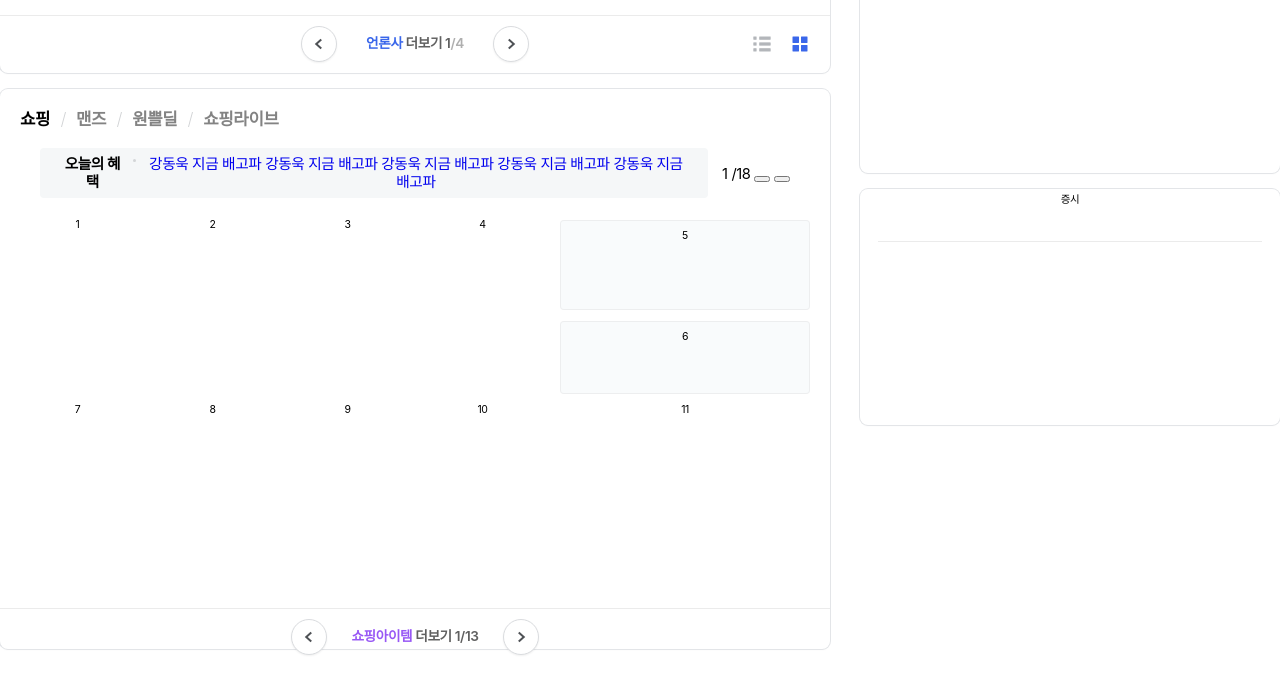
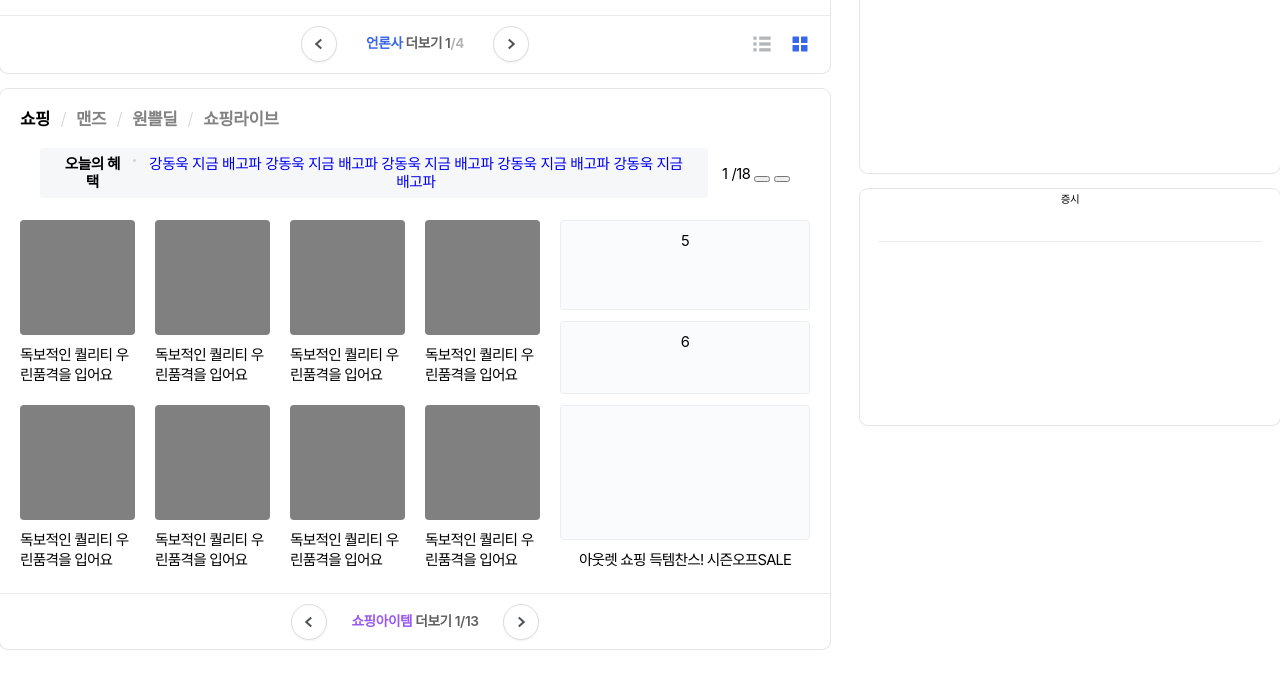
Before and after one commit to dongwook98/html-css-naver, a plain HTML site: page index.html in a window 1280 px wide. Shown: the part 761-1455 px from the top of the page. Drawn offline with Linux system fonts and the light colour scheme.

Commit message:
쇼핑몰 부분 그리드 작업

```diff
--- a/index.html
+++ b/index.html
@@ -68,9 +68,11 @@
         --color_dic: #031f5f;
         --color_dic_rgb: 3, 31, 95;
       }
+
       * {
         box-sizing: border-box; /* border까지 포함해서 width */
       }
+
       html,
       body {
         margin: 0;
@@ -81,23 +83,28 @@
           '맑은 고딕', helvetica, 'Apple SD Gothic Neo', sans-serif;
         letter-spacing: -0.4px;
       }
+
       form,
       ul {
         margin: 0;
         padding: 0;
       }
+
       #wrap {
         text-align: center;
       }
+
       #wrap-center {
         display: inline-block;
         width: 1280px;
       }
+
       #header {
         text-align: left;
         position: relative;
         height: 64px;
       }
+
       #header-hambuger,
       #header-pay,
       #header-talk,
@@ -110,6 +117,7 @@
         border: none;
         cursor: pointer;
       }
+
       #header-hambuger > div,
       #header-pay > div,
       #header-talk > div,
@@ -122,6 +130,7 @@
         position: relative;
         z-index: 1;
       }
+
       #header-hambuger:hover::before,
       #header-pay:hover::before,
       #header-talk:hover::before,
@@ -136,37 +145,47 @@
         border-radius: 50%;
         background-color: var(--color_option_bg);
       }
+
       #header-hambuger {
         left: -10px;
       }
+
       #header-hambuger > div {
         background-position: -82px -329px;
       }
+
       #header-pay {
         left: 43px;
         padding: 7px;
       }
+
       #header-pay > div {
         background-position: -295px -177px;
         width: 32px;
         height: 32px;
       }
+
       #header-talk {
         right: 40px;
         width: 46px;
       }
+
       #header-talk > div {
         background-position: -190px -329px;
       }
+
       #header-notify {
         right: -10px;
       }
+
       #header-notify > div {
         background-position: -136px -329px;
       }
+
       #main {
         height: 2000px;
       }
+
       .blind {
         position: absolute;
         clip: rect(0 0 0 0);
@@ -210,9 +229,11 @@
             border-radius: 33px;
             text-align: left;
           }
+
           #search > form:hover {
             box-shadow: 0 2px 4px 0 rgba(0, 0, 0, 0.12);
           }
+
           #search-svg {
             position: relative;
             display: inline-flex;
@@ -223,14 +244,17 @@
             padding-left: 10px;
             margin-right: 12px;
           }
+
           #search-svg svg {
             width: 24px;
             height: 24px;
             fill: #03c75a;
           }
+
           #search-svg::after {
             display: none;
           }
+
           #search > form:focus-within #search-svg::after {
             /* focus-within을 써서 input에 focus가 가도 다른 요소를 제어 */
             content: '';
@@ -242,6 +266,7 @@
             right: 0;
             top: 20px;
           }
+
           #search-input {
             width: 480px;
             height: 100%; /* 부모 height가 60-2(border) */
@@ -252,18 +277,22 @@
             border: none;
             outline: none;
           }
+
           #search-input::placeholder {
             color: white;
           }
+
           #search-input:focus::placeholder {
             color: #e4e4e4;
           }
+
           #search-right {
             display: flex;
             flex: 1; /* 여백까지 채울려고 사용 */
             justify-content: flex-end;
             align-items: stretch;
           }
+
           #search-keyboard,
           #search-recent,
           #search-button {
@@ -271,6 +300,7 @@
             border: none;
             cursor: pointer;
           }
+
           #search-keyboard::before {
             content: '';
             display: block;
@@ -281,9 +311,11 @@
             width: 24px;
             height: 16px;
           }
+
           #search-keyboard:hover {
             filter: brightness(0.7);
           }
+
           #search-recent::before {
             content: '';
             display: block;
@@ -294,9 +326,11 @@
             width: 10px;
             height: 6px;
           }
+
           #search-button {
             padding: 17px 27px 16px 10px;
           }
+
           #search-button::before {
             content: '';
             display: block;
@@ -344,6 +378,7 @@
           #nav {
             margin-top: 12px;
           }
+
           #nav > ul {
             list-style-type: none;
             display: flex;
@@ -403,36 +438,46 @@
           #nav li:nth-of-type(1) {
             margin-left: 0;
           }
+
           #nav li:nth-of-type(1) a div::after {
             background-position: -250px -90px;
           }
+
           #nav li:nth-of-type(2) a div::after {
             background-position: -250px 0px;
           }
+
           #nav li:nth-of-type(3) a div::after {
             background-position: -201px -98px;
           }
+
           #nav li:nth-of-type(4) a div::after {
             background-position: -90px -209px;
           }
+
           #nav li:nth-of-type(5) a div::after {
             background-position: 0px -209px;
           }
+
           #nav li:nth-of-type(6) a div::after {
             background-position: -180px -209px;
           }
+
           #nav li:nth-of-type(7) a div::after {
             background-position: -45px -209px;
           }
+
           #nav li:nth-of-type(8) a div::after {
             width: 48px;
             height: 48px;
             background-position: -201px 0px;
             margin: 0;
           }
+
           #nav li:nth-of-type(9) a div::after {
             background-position: -225px -209px;
           }
+
           #nav li:nth-of-type(10) a div::after {
             background-position: -250px -135px;
           }
@@ -511,27 +556,34 @@
             margin-top: 51px;
             display: flex;
           }
+
           #main-left {
             width: 830px;
             margin-right: 30px;
           }
+
           #main-right {
             width: 420px;
           }
+
           #main-left-ad,
           #main-right-ad {
             background-color: grey;
           }
+
           aside[id$='ad'] {
             border-radius: 8px;
             margin-bottom: 16px;
           }
+
           #main-left-ad {
             height: 130px;
           }
+
           #main-right-ad {
             height: 240px;
           }
+
           section[id^='main'] {
             box-shadow: 0 0 0 1px #e3e5e8, 0 1px 2px 0 rgba(0, 0, 0, 0.04);
             border-radius: 8px;
@@ -545,11 +597,13 @@
             display: flex;
             flex-flow: column;
           }
+
           #main-login > div:first-of-type {
             line-height: 20px;
             font-weight: 500;
             letter-spacing: -0.4px;
           }
+
           #main-login-button {
             margin-top: 13px;
             padding: 17px 0;
@@ -561,6 +615,7 @@
             text-align: center;
             text-decoration: none;
           }
+
           #main-login-button i {
             vertical-align: -2px;
             background-image: url(./sp_main.png);
@@ -572,6 +627,7 @@
             display: inline-block;
             margin: 3px 8px 0 0;
           }
+
           #main-login > div:last-of-type {
             margin-top: 16px;
             font-size: 1.3rem;
@@ -584,14 +640,17 @@
             position: relative;
             top: -1px;
           }
+
           #main-login > div:last-of-type a {
             text-decoration: none;
             color: var(--color_caption2);
             letter-spacing: -0.4px;
           }
+
           #main-login > div:last-of-type a:hover {
             text-decoration: underline;
           }
+
           #main-login > div:last-of-type > a:nth-of-type(2)::before,
           #main-login > div:last-of-type > a:nth-of-type(2)::after {
             content: '';
@@ -608,28 +667,34 @@
             padding: 0 18px;
             height: 236px;
           }
+
           .main-weather-and-stock > div {
             border-top: 1px solid var(--color_border_in);
           }
+
           .main-weather-and-stock > header {
             padding: 6px 0;
             height: 52px;
           }
+
           #main-newstand {
             height: 426px;
             display: flex;
             flex-direction: column;
           }
+
           #main-newstand-top,
           #main-shopping-top {
             flex: 1;
             padding: 18px 20px;
           }
+
           .left-section .dot,
           .left-section .slash {
             color: rgba(8, 8, 8, 0.5);
             font-weight: 800;
           }
+
           .left-section .dot::before {
             content: '';
             display: inline-block;
@@ -641,10 +706,12 @@
             border-radius: 50%;
             vertical-align: top;
           }
+
           .left-section .slash {
             position: relative;
             padding-left: 26px;
           }
+
           .left-section .slash::before {
             content: '';
             display: inline-block;
@@ -658,15 +725,19 @@
             -webkit-transform: skewX(-15deg); /* vendor-prefix */
             transform: skewX(-15deg);
           }
+
           .left-section a {
             text-decoration: none;
           }
+
           .left-section a:hover {
             text-decoration: underline;
           }
+
           .left-section a:visited {
             color: inherit;
           }
+
           .left-section header {
             font-size: 1.6rem;
             color: rgba(8, 8, 8, 0.5);
@@ -675,10 +746,12 @@
             line-height: 23px;
             margin-bottom: 17px;
           }
+
           .left-section header .bold {
             font-weight: bold;
             color: black;
           }
+
           #main-newstand-gray {
             display: flex;
             justify-content: flex-start;
@@ -689,13 +762,16 @@
             font-size: 1.4rem;
             line-height: 26px;
           }
+
           #main-newstand-gray .left {
             flex: 1;
             display: flex;
           }
+
           #main-newstand-gray .left > a:first-of-type {
             width: 75.58px;
           }
+
           #main-newstand-gray .left > a:first-of-type::after {
             content: '';
             background-image: url('./sp_main.png');
@@ -708,14 +784,17 @@
             margin: 10px 0 0 5px;
             vertical-align: top;
           }
+
           #main-newstand-gray .right {
             display: flex;
           }
+
           #main-newstand-gray .right a:last-of-type {
             position: relative;
             padding-left: 25px;
             font-weight: bold;
           }
+
           #main-newstand-gray .right a:last-of-type::before {
             content: '';
             display: block;
@@ -727,11 +806,13 @@
             background-color: #d3d5d7;
             background-color: var(--color_dot_divider);
           }
+
           #main-newstand-animation {
             position: relative;
             padding-left: 25px;
             display: flex;
           }
+
           #main-newstand-animation::before {
             content: '';
             display: block;
@@ -743,9 +824,11 @@
             width: 1px;
             height: 12px;
           }
+
           #main-newstand-animation a:first-of-type {
             position: relative;
           }
+
           #main-newstand-animation a:first-of-type::after {
             content: '';
             display: inline-block;
@@ -757,6 +840,7 @@
             border-radius: 50%;
             vertical-align: top;
           }
+
           #main-newstand-animation a:last-of-type {
             text-overflow: ellipsis;
             width: 400px;
@@ -777,12 +861,14 @@
             grid-gap: 1px;
             background-color: var(--color_border_in);
           }
+
           #main-newstand-grid > div {
             background-color: white;
             display: flex;
             justify-content: center;
             align-items: center;
           }
+
           .left-section footer {
             padding: 10px 0 11px;
             font-size: 1.3rem;
@@ -797,6 +883,7 @@
             justify-content: center;
             position: relative;
           }
+
           .left-section footer .list,
           .left-section footer .grid {
             position: absolute;
@@ -805,10 +892,12 @@
             top: 0;
             background: transparent;
           }
+
           .left-section footer .list {
             right: 49px;
             padding: 18px 9px 18px 20px;
           }
+
           .left-section footer .list::before {
             content: '';
             display: inline-block;
@@ -819,13 +908,16 @@
             width: 20px;
             height: 20px;
           }
+
           .left-section footer .list:hover::before {
             background-position: -236px -356px;
           }
+
           .left-section footer .grid {
             right: 0;
             padding: 18px 20px 18px 9px;
           }
+
           .left-section footer .grid::before {
             content: '';
             display: inline-block;
@@ -850,6 +942,7 @@
             border-radius: 50%;
             cursor: pointer;
           }
+
           .left-section footer .prev::before,
           .left-section footer .next::before {
             content: '';
@@ -862,35 +955,44 @@
             height: 12px;
             margin: 0 auto;
           }
+
           .left-section footer .prev::before {
             transform: rotate(180deg);
           }
+
           .left-section footer .text {
             padding: 0 16px;
             min-width: 156px;
           }
+
           .left-section footer .total {
             color: rgba(96, 96, 96, 0.5);
           }
+
           .left-section footer .hot {
             color: #9858f5;
           }
+
           .left-section footer .news {
             color: var(--color_news);
           }
+
           #main-shopping {
             height: 560px;
             display: flex;
             flex-direction: column;
           }
+
           #main-shopping-top {
             display: flex;
             flex-flow: column;
             padding-top: 19px;
           }
+
           #main-shopping footer .text {
             min-width: 176px;
           }
+
           #main-shopping-gray {
             display: flex;
             font-size: 1.4rem;
@@ -898,6 +1000,7 @@
             margin: 0 20px;
             justify-content: flex-start;
           }
+
           #main-shopping-gray .left {
             background-color: var(--color_option_bg);
             border-radius: 4px;
@@ -907,11 +1010,13 @@
             display: flex;
             align-items: center;
           }
+
           #main-shopping-gray .left > span {
             padding-right: 19px;
             position: relative;
             font-weight: 700;
           }
+
           #main-shopping-gray .left > span::after {
             content: '';
             display: block;
@@ -924,15 +1029,17 @@
             background-color: var(--color_dot_divider);
             border-radius: 50%;
           }
+
           #main-shopping-gray .right {
             margin-left: auto;
             padding: 18px 0;
           }
+
           #main-shopping-grid {
             margin-top: 18px;
             display: grid;
-            /* grid-auto-flow: column; */
-            grid-template-rows: 90px 95px 185px;
+            /* grid-auto-flow: column; 세로로 그리드! */
+            grid-template-rows: 90px 95px 170px;
             grid-template-columns: 1fr 1fr 1fr 1fr 250px;
             column-gap: 20px;
             /* row-gap: ; */
@@ -941,22 +1048,49 @@
             grid-row: 1 / 3;
             grid-row: 1 / span 2;
           } */
+
           /* 가로로 grid */
-          .item:nth-child(1),
-          .item:nth-child(2),
-          .item:nth-child(3),
-          .item:nth-child(4) {
+          #main-shopping-grid .item {
+            line-height: 20px;
+            letter-spacing: -0.8px;
+            font-size: 1.4rem;
+          }
+
+          #main-shopping-grid .item > .image {
+            width: 115px;
+            height: 115px;
+            border-radius: 4px;
+            background-color: gray;
+            margin-bottom: 10px;
+          }
+
+          #main-shopping-grid .item > .text {
+            text-align: left;
+          }
+
+          #main-shopping-grid .item:nth-child(1),
+          #main-shopping-grid .item:nth-child(2),
+          #main-shopping-grid .item:nth-child(3),
+          #main-shopping-grid .item:nth-child(4) {
             grid-row: 1 / 3;
           }
-          .item:nth-child(5),
-          .item:nth-child(6) {
+
+          #main-shopping-grid .item:nth-child(5),
+          #main-shopping-grid .item:nth-child(6),
+          #main-shopping-grid .item:nth-child(11) > div:first-child {
             padding: 10px 12px 5px;
             border-radius: 4px;
             background: rgba(245, 248, 251, 0.6);
             border: 1px solid rgba(0, 0, 0, 0.05);
           }
-          .item:nth-child(6) {
+
+          #main-shopping-grid .item:nth-child(6) {
             margin: 11px 0;
+          }
+
+          #main-shopping-grid .item:nth-child(11) > div:first-child {
+            margin-bottom: 10px;
+            height: 135px;
           }
         </style>
         <main id="main">
@@ -1063,17 +1197,44 @@
                   </div>
                 </div>
                 <div id="main-shopping-grid">
-                  <div class="item">1</div>
-                  <div class="item">2</div>
-                  <div class="item">3</div>
-                  <div class="item">4</div>
+                  <div class="item">
+                    <div class="image"></div>
+                    <div class="text">독보적인 퀄리티 우린품격을 입어요</div>
+                  </div>
+                  <div class="item">
+                    <div class="image"></div>
+                    <div class="text">독보적인 퀄리티 우린품격을 입어요</div>
+                  </div>
+                  <div class="item">
+                    <div class="image"></div>
+                    <div class="text">독보적인 퀄리티 우린품격을 입어요</div>
+                  </div>
+                  <div class="item">
+                    <div class="image"></div>
+                    <div class="text">독보적인 퀄리티 우린품격을 입어요</div>
+                  </div>
                   <div class="item">5</div>
                   <div class="item">6</div>
-                  <div class="item">7</div>
-                  <div class="item">8</div>
-                  <div class="item">9</div>
-                  <div class="item">10</div>
-                  <div class="item">11</div>
+                  <div class="item">
+                    <div class="image"></div>
+                    <div class="text">독보적인 퀄리티 우린품격을 입어요</div>
+                  </div>
+                  <div class="item">
+                    <div class="image"></div>
+                    <div class="text">독보적인 퀄리티 우린품격을 입어요</div>
+                  </div>
+                  <div class="item">
+                    <div class="image"></div>
+                    <div class="text">독보적인 퀄리티 우린품격을 입어요</div>
+                  </div>
+                  <div class="item">
+                    <div class="image"></div>
+                    <div class="text">독보적인 퀄리티 우린품격을 입어요</div>
+                  </div>
+                  <div class="item">
+                    <div></div>
+                    <div>아웃렛 쇼핑 득템찬스! 시즌오프SALE</div>
+                  </div>
                 </div>
               </div>
               <footer>
```
